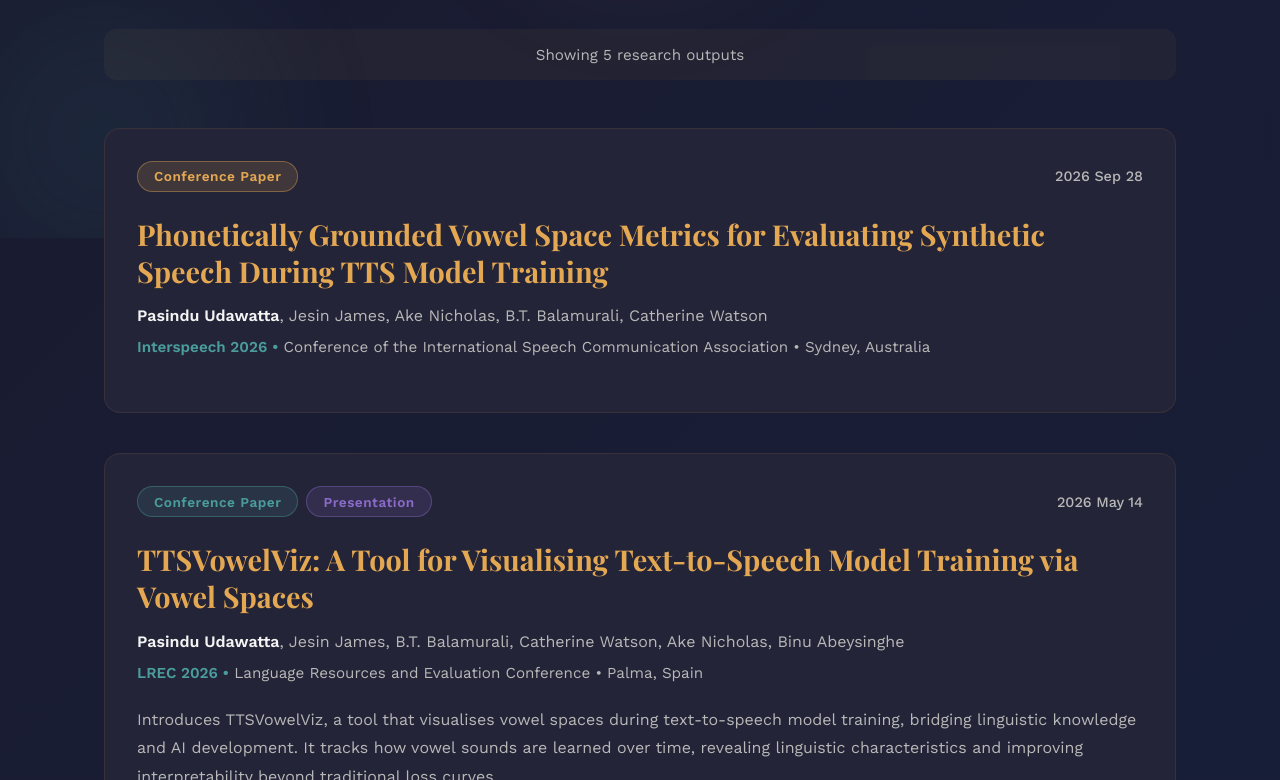
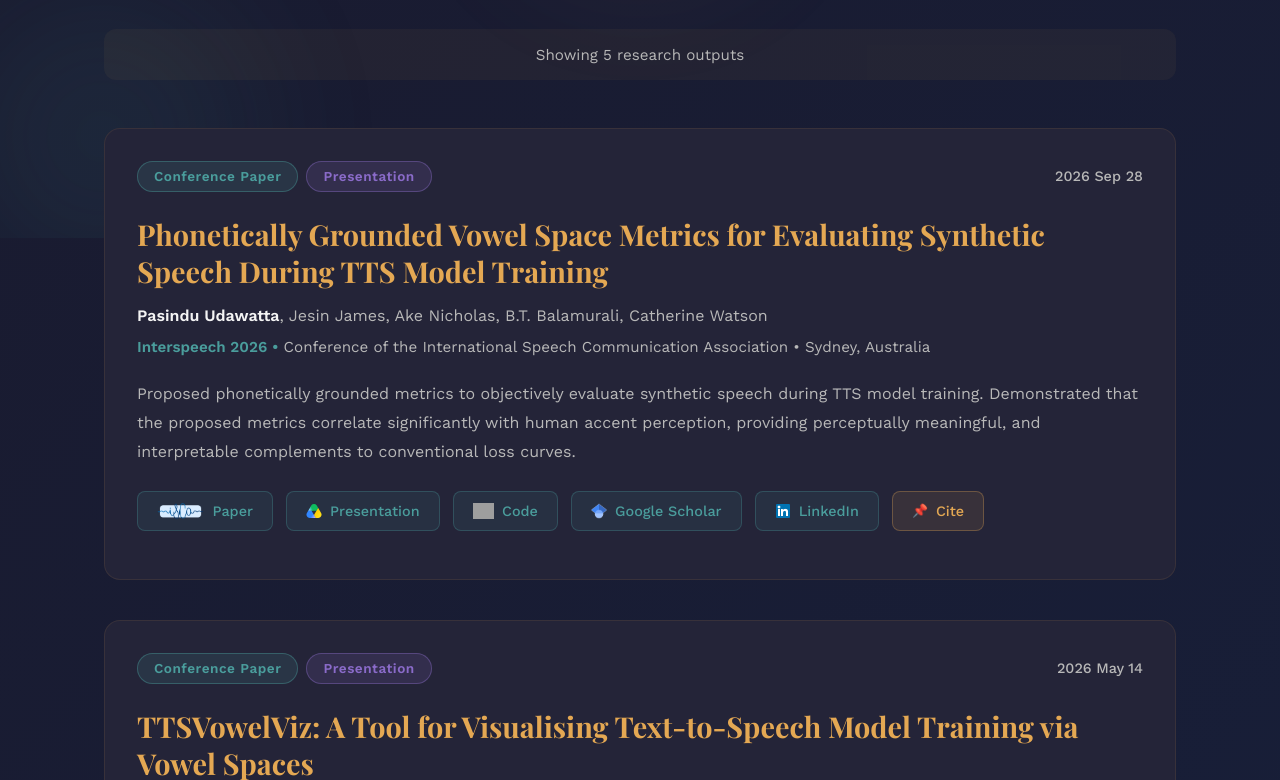
Before and after one commit to pasindu-ud/portfolio, a plain HTML site: page research-outputs/index.html in a window 1280 px wide. Shown: the part 562-1342 px from the top of the page. Drawn offline with nearby package versions, Linux system fonts and the light colour scheme; grey boxes are pictures that could not be loaded.

Commit message:
update research outputs

```diff
--- a/research-outputs/index.html
+++ b/research-outputs/index.html
@@ -80,11 +80,13 @@
     <!-- Research Grid -->
     <div class="research-grid">
 
-        <div class="research-item" data-month="9"
-             data-search-text="phonetically grounded vowel space metrics for evaluating synthetic speech during tts model training pasindu udawatta jesin james ake nicholas b.t. balamurali catherine watson text-to-speech evaluation vowel space objective metrics phonetics interpretability"
-             data-type="conference" data-year="2026" id="interspeech-2026">
+        <!-- Conference Paper -->
+        <div class="research-item" data-month="9" data-search-text="phonetically grounded vowel space metrics for evaluating synthetic speech during tts model training pasindu udawatta jesin james ake nicholas b.t. balamurali catherine watson text-to-speech evaluation vowel space objective metrics phonetics interpretability" data-type="conference" data-year="2026" id="interspeech-2026">
             <div class="research-header">
-                <span class="research-type journal">Conference Paper</span>
+                <div class="research-types">
+                    <span class="research-type conference">Conference Paper</span>
+                    <span class="research-type presentation">Presentation</span>
+                </div>
                 <span class="research-year">2026 Sep 28</span>
             </div>
 
@@ -102,9 +104,53 @@
                 <span class="venue-name">Interspeech 2026 •</span>
                 <span class="venue-details">Conference of the International Speech Communication Association • Sydney, Australia</span>
             </div>
+
+            <p class="research-abstract">Proposed phonetically grounded metrics to objectively evaluate synthetic speech during TTS model training. Demonstrated that the proposed metrics correlate significantly with human accent perception, providing perceptually meaningful, and interpretable complements to conventional loss curves.</p>
+
+            <div class="research-links">
+                <a class="research-link secondary" href="https://www.isca-archive.org/interspeech_2026/udawatta26_interspeech.html#" target="_blank">
+                    <img alt="" class="link-icon" height="16" src="../data/favicons/ISCA.png">
+                    <span>Paper</span>
+                </a>
+                <a class="research-link secondary" href="https://drive.google.com/file/d/1Euj03BfH9qHvgWBH1JmuzV-AZ173fSNZ/view?usp=drive_link" target="_blank">
+                    <img alt="" class="link-icon" height="16" src="../data/favicons/Google-Drive.png">
+                    <span>Presentation</span>
+                </a>
+                <a class="research-link secondary" href="https://github.com/pasindu-ud/vowel-space-metrics/tree/interspeech-2026" target="_blank">
+                    <img alt="" class="link-icon" height="16" src="https://cdn.simpleicons.org/github/ffffff">
+                    <span>Code</span>
+                </a>
+                <a class="research-link secondary" href="https://scholar.google.com/citations?view_op=view_citation&hl=en&user=gwabgvAAAAAJ&citation_for_view=gwabgvAAAAAJ:Tyk-4Ss8FVUC" target="_blank">
+                    <img alt="" class="link-icon" height="16" src="../data/favicons/Google-Scholar.png">
+                    <span>Google Scholar</span>
+                </a>
+                <a class="research-link secondary" href="https://lnkd.in/p/eQqmMpWM" target="_blank">
+                    <img alt="" class="link-icon" height="16" src="../data/favicons/LinkedIn.png">
+                    <span>LinkedIn</span>
+                </a>
+                <button class="research-link cite-btn" onclick="showCitation(this)">
+                    <span class="link-icon">📌</span>
+                    <span>Cite</span>
+                </button>
+            </div>
+
+            <div class="citation-box" style="display: none;">
+                <div class="citation-tabs">
+                    <button class="citation-tab active" onclick="switchCitation(this, 'bibtex')">BibTeX</button>
+                    <button class="citation-tab" onclick="switchCitation(this, 'apa')">APA</button>
+                    <button class="citation-tab" onclick="switchCitation(this, 'mla')">MLA</button>
+                    <button class="citation-tab" onclick="switchCitation(this, 'ieee')">IEEE</button>
+                </div>
+                <div class="citation-content">
+                    <pre class="citation-text bibtex active">@inproceedings{udawatta-etal-2026-interspeech,<br>author={Udawatta, Pasindu and James, Jesin and Nicholas, Ake and Balamurali, B T and Watson, Catherine},<br>title={{Phonetically Grounded Vowel Space Metrics for Evaluating Synthetic Speech During TTS Model Training}},<br>booktitle={{Interspeech}},<br>year={2026},<br>pages={2520--2525},<br>doi={10.21437/Interspeech.2026-1579},<br>issn={2958-1796}}</pre>
+                    <pre class="citation-text apa">Udawatta, P., James, J., Nicholas, A., Balamurali, B. T., & Watson, C. (2026). Phonetically Grounded Vowel Space Metrics for Evaluating Synthetic Speech During TTS Model Training. In <i>Interspeech</i> (pp. 2520-2525). https://doi.org/10.21437/Interspeech.2026-1579.</pre>
+                    <pre class="citation-text mla">Udawatta, Pasindu, et al., "Phonetically Grounded Vowel Space Metrics for Evaluating Synthetic Speech During TTS Model Training." <i>Interspeech</i>, 2026, pp. 2520-2525. https://doi.org/10.21437/Interspeech.2026-1579.</pre>
+                    <pre class="citation-text ieee">P. Udawatta, J. James, A. Nicholas, B. T. Balamurali, and C. Watson, "Phonetically Grounded Vowel Space Metrics for Evaluating Synthetic Speech During TTS Model Training," in <i>Interspeech</i>, 2026, pp. 2520-2525. doi: 10.21437/Interspeech.2026-1579.</pre>
+                </div>
+                <button class="copy-citation-btn" onclick="copyCitation(this)">Copy to Clipboard</button>
+            </div>
         </div>
 
-        <!-- Conference Paper -->
         <div class="research-item" data-month="5"
              data-search-text="ttsvowelviz a tool for visualising text-to-speech model training via vowel spaces pasindu udawatta jesin james b.t. balamurali catherine watson ake nicholas binu abeysinghe evaluation visualisation linguistics interpretability"
              data-type="conference presentation" data-year="2026" id="lrec-2026">
```
